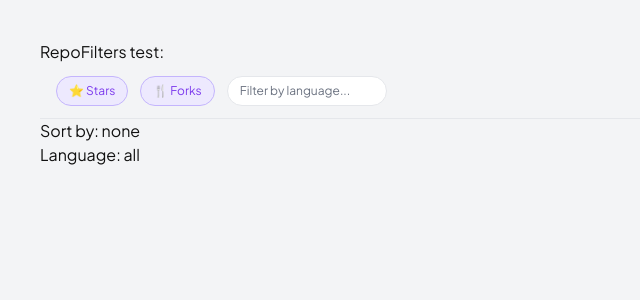
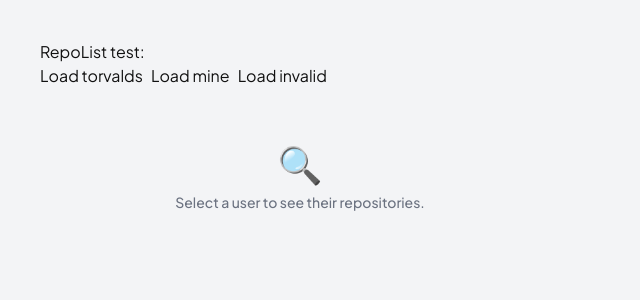
Before and after one commit to dahiya001rohit/Github-explorer, a React (Vite) app: page / in a window 1280 px wide. Shown: the top 300 px of the page, without its empty margins (0-640 px from the left). Built offline with nearby package versions, Linux system fonts and the light colour scheme.

Commit message:
feat: add RepoList component with infinite scroll and filters

```diff
--- a/src/App.jsx
+++ b/src/App.jsx
@@ -1,18 +1,32 @@
-import { useState } from 'react'
-import {RepoFilters} from './features/repos/RepoFilters'
+import { useUserRepos } from './hooks/useUserRepos'
+import { useBookmarks } from './hooks/useBookmarks'
+import RepoList from './features/repos/RepoList'
 
 export const App = () => {
-  const [filters, setFilters] = useState({ sortBy: "", language: "all" })
+  const { repos, loading, error, selectedUser, fetchRepos } = useUserRepos()
+  const { isBookmarked, addBookmark, removeBookmark } = useBookmarks()
+
+  const handleBookmark = (repo) => {
+    isBookmarked(repo.id) ? removeBookmark(repo.id) : addBookmark(repo)
+  }
 
   return (
-    <div style={{ padding: "40px" }}>
-      <h2>RepoFilters test:</h2>
-      <RepoFilters
-        filters={filters}
-        setFilters={setFilters}
+    <div style={{ padding: "40px", maxWidth: "600px" }}>
+      <h2>RepoList test:</h2>
+      <div style={{ display: "flex", gap: "8px", marginBottom: "16px" }}>
+        <button onClick={() => fetchRepos("torvalds")}>Load torvalds</button>
+        <button onClick={() => fetchRepos("dahiya001rohit")}>Load mine</button>
+        <button onClick={() => fetchRepos("thisuserdoesnotexist123456")}>Load invalid</button>
+      </div>
+      <RepoList
+        key={selectedUser}
+        repos={repos}
+        loading={loading}
+        error={error}
+        selectedUser={selectedUser}
+        isBookmarked={isBookmarked}
+        onBookmark={handleBookmark}
       />
-      <p>Sort by: {filters.sortBy || "none"}</p>
-      <p>Language: {filters.language}</p>
     </div>
   )
 }
--- a/src/features/repos/RepoFilters.jsx
+++ b/src/features/repos/RepoFilters.jsx
@@ -1,4 +1,20 @@
-export const RepoFilters = ({filters, setFilters }) => {
+import { useState, useEffect } from 'react'
+import { useDebounce } from '../../hooks/useDebounce'
+
+export const RepoFilters = ({ filters, setFilters }) => {
+  const [langInput, setLangInput] = useState("")
+  const debouncedLang = useDebounce(langInput, 300)
+
+  // only update filters after debounce
+  useEffect(() => {
+    setFilters((prev) => ({ ...prev, language: debouncedLang || "all" }))
+  }, [debouncedLang, setFilters])
+
+  const handleClear = () => {
+    setLangInput("")
+    setFilters({ sortBy: "", language: "all" })
+  }
+
   return (
     <div className="flex items-center gap-3 px-4 py-3 flex-wrap border-b border-[var(--color-border)] dark:border-[var(--color-border-dark)]">
 
@@ -26,11 +42,11 @@ export const RepoFilters = ({filters, setFilters }) => {
         🍴 Forks
       </button>
 
-      {/* language input */}
+      {/* language input with debounce */}
       <input
         type="text"
-        value={filters.language === "all" ? "" : filters.language}
-        onChange={(e) => setFilters({ ...filters, language: e.target.value || "all" })}
+        value={langInput}
+        onChange={(e) => setLangInput(e.target.value)}
         placeholder="Filter by language..."
         className="text-xs px-3 py-1.5 rounded-full border border-[var(--color-border)] dark:border-[var(--color-border-dark)] bg-[var(--color-surface)] dark:bg-[var(--color-surface-dark)] text-[var(--color-text)] dark:text-[var(--color-text-dark)] placeholder-[var(--color-muted)] dark:placeholder-[var(--color-muted-dark)] focus:outline-none focus:ring-2 focus:ring-[var(--color-primary)] w-40"
       />
@@ -38,7 +54,7 @@ export const RepoFilters = ({filters, setFilters }) => {
       {/* clear filters */}
       {(filters.sortBy || filters.language !== "all") && (
         <button
-          onClick={() => setFilters({ sortBy: "", language: "all" })}
+          onClick={handleClear}
           className="text-xs px-3 py-1.5 rounded-full bg-[#EDE9FE] text-[#7C3AED] border border-[#C4B5FD] hover:bg-[#DDD6FE] dark:bg-[#2D1F5E] dark:text-[#C4B5FD] dark:border-[#4C3A8A] dark:hover:bg-[#3D2B7A] transition-colors"
         >
           Clear
--- /dev/null
+++ b/src/features/repos/RepoList.jsx
@@ -0,0 +1,60 @@
+import { useState, useEffect, useMemo } from 'react'
+import { filterAndSort } from '../../utils/filterAndSort'
+import { useInfiniteScroll } from '../../hooks/useInfiniteScroll'
+import { RepoCard } from './RepoCard'
+import { RepoFilters } from './RepoFilters'
+import { Loader } from '../../components/Loader'
+import { ErrorMessage } from '../../components/ErrorMessage'
+import { EmptyState } from '../../components/EmptyState'
+
+const RepoList = ({ repos, loading, error, selectedUser, isBookmarked, onBookmark }) => {
+  const [filters, setFilters] = useState({ sortBy: "", language: "all" })
+
+  // Memoize filteredRepos so the reference only changes when ACTUAL data changes
+  const filteredRepos = useMemo(() =>
+    filterAndSort(repos, filters),
+    [repos, filters]
+  )
+
+  const { visibleRepos, sentinelRef, scrollContainerRef, hasMore } = useInfiniteScroll(filteredRepos)
+
+  if (!selectedUser) return (
+    <EmptyState message="Select a user to see their repositories." />
+  )
+
+  if (loading) return <Loader message="Fetching repositories..." />
+
+  if (error) return <ErrorMessage message={error} />
+
+  if (!loading && repos.length === 0) return (
+    <EmptyState message="No public repositories found." />
+  )
+
+  return (
+    <div className="flex flex-col">
+      <RepoFilters filters={filters} setFilters={setFilters} />
+
+      {filteredRepos.length === 0 ? (
+        <EmptyState message="No repositories match your filters." />
+      ) : (
+        <div ref={scrollContainerRef} className="flex flex-col gap-3 p-4 h-[500px] overflow-y-auto">
+          {visibleRepos.map((repo) => (
+            <RepoCard
+              key={repo.id}
+              repo={repo}
+              isBookmarked={isBookmarked(repo.id)}
+              onBookmark={onBookmark}
+            />
+          ))}
+
+          {/* sentinel for infinite scroll */}
+          <div ref={sentinelRef} className="py-2 text-center text-xs text-[var(--color-muted)] dark:text-[var(--color-muted-dark)]">
+            {hasMore ? "Loading more..." : "All repositories loaded ✅"}
+          </div>
+        </div>
+      )}
+    </div>
+  )
+}
+
+export default RepoList
--- a/src/utils/filterAndSort.js
+++ b/src/utils/filterAndSort.js
@@ -5,11 +5,10 @@ export function filterAndSort(repos, { sortBy, language }) {
 
   // Filter by language (case-insensitive), skip if "all" or empty
   if (language && language.toLowerCase() !== "all") {
-    filtered = repos.filter(
-      (repo) =>
-        repo.language &&
-        repo.language.toLowerCase() === language.toLowerCase()
-    );
+    filtered = repos.filter((repo) => {
+      if (!language || language === "all") return true
+      return repo.language?.toLowerCase().includes(language.toLowerCase())
+    })
   }
 
   // Shallow copy to avoid mutating original
```
